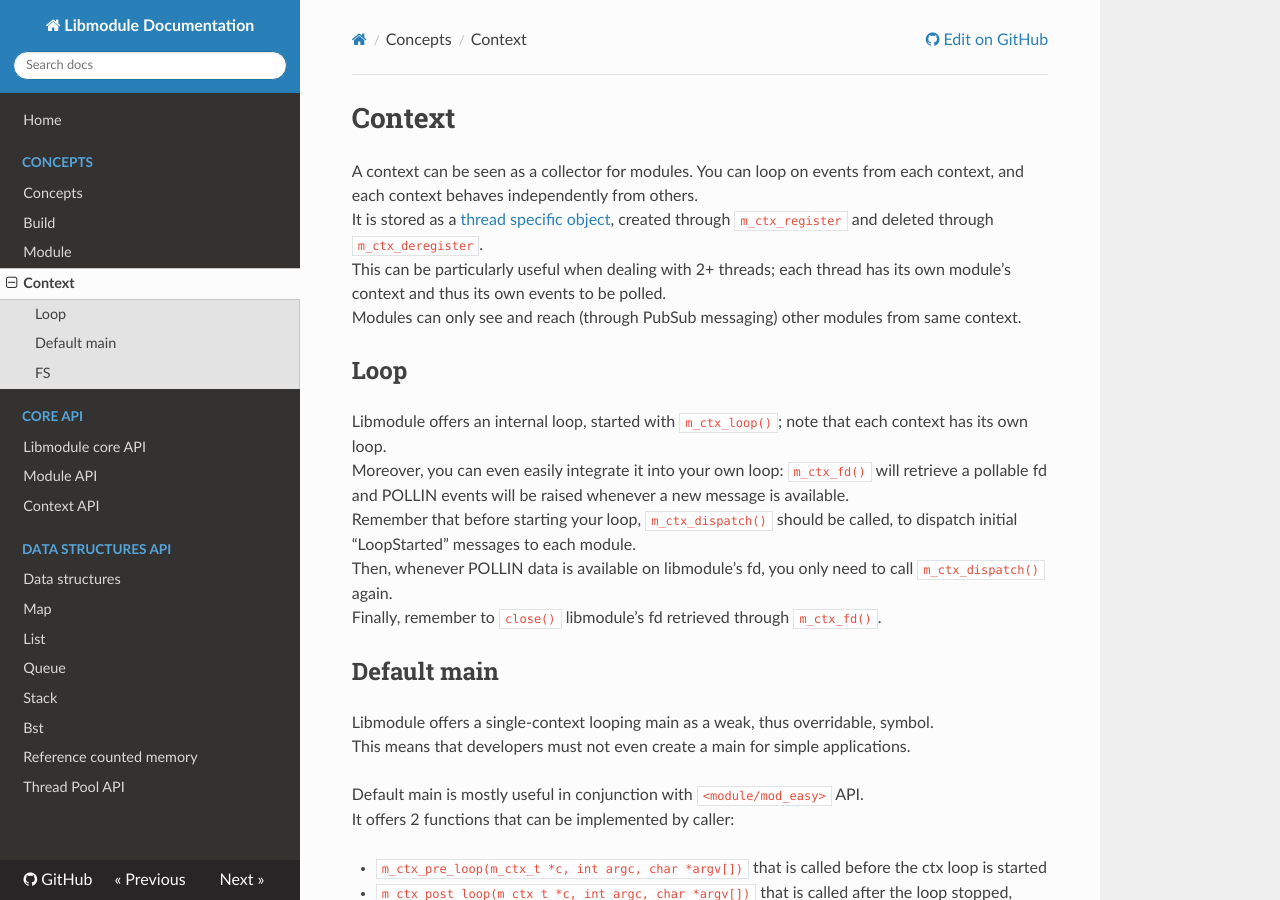
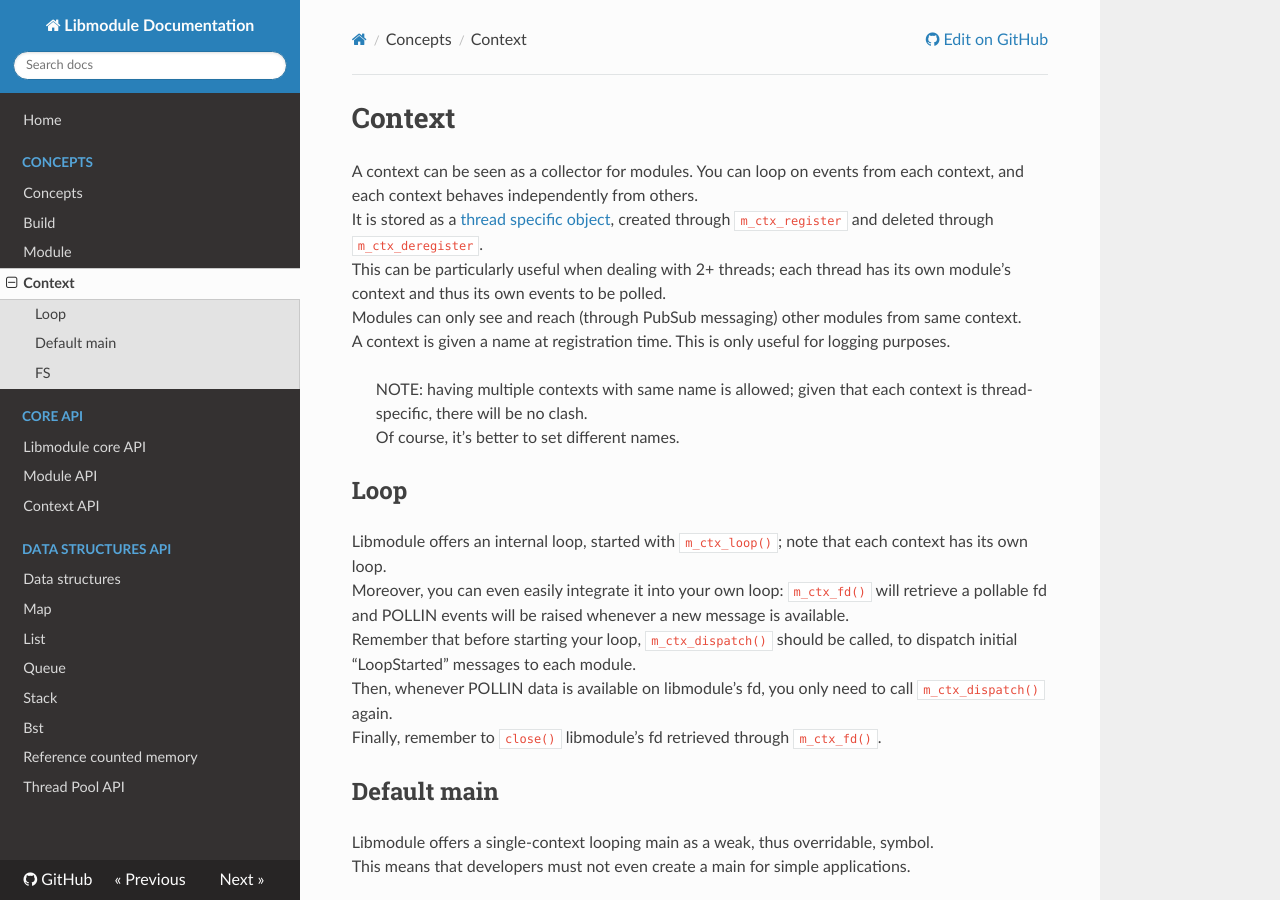
Before and after one commit to FedeDP/libmodule, an MkDocs documentation site: the page built from docs/concepts/ctx.md, in a window 1280 px wide and 900 px high. Built offline with MkDocs 1.6.1, drawn with Linux system fonts in a browser that asks for light colours; nearby versions of some CDN libraries.

Commit message:
cleanup(todo,docs): added note about ctx names.
Signed-off-by: Federico Di Pierro <nierro92@gmail.com>

```diff
--- a/docs/concepts/ctx.md
+++ b/docs/concepts/ctx.md
@@ -4,6 +4,10 @@
 It is stored as a [thread specific object](https://linux.die.net/man/3/pthread_setspecific), created through `m_ctx_register` and deleted through `m_ctx_deregister`.
 This can be particularly useful when dealing with 2+ threads; each thread has its own module's context and thus its own events to be polled.
 Modules can only see and reach (through PubSub messaging) other modules from same context.
+A context is given a name at registration time. This is only useful for logging purposes.
+
+> NOTE: having multiple contexts with same name is allowed; given that each context is thread-specific, there will be no clash.
+> Of course, it's better to set different names.
 
 ## Loop
 
```
Also changed, not shown: TODO.md (+0 -20 lines).
